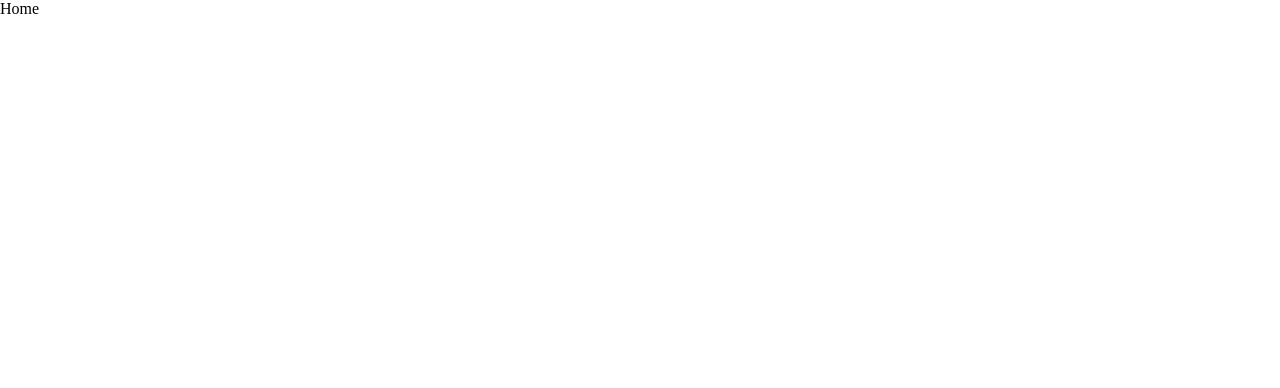
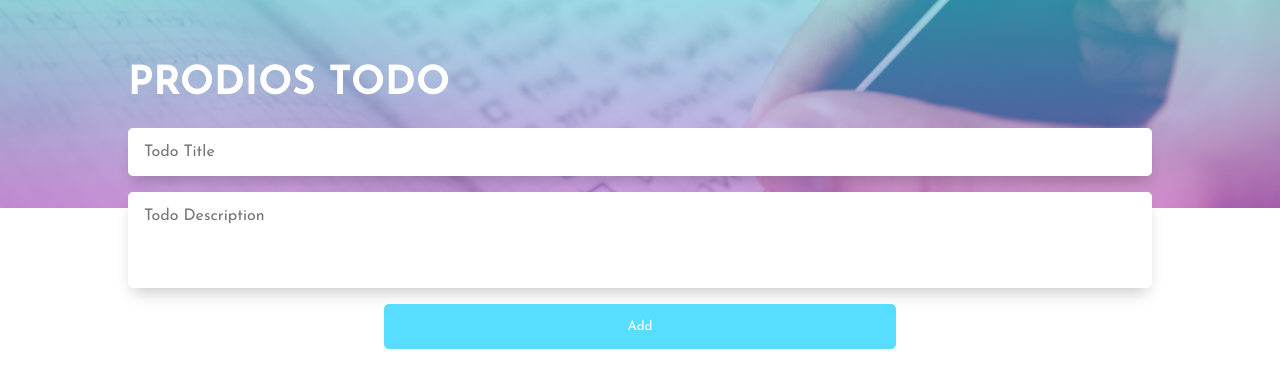
Before and after one commit to rockingrohit9639/prodios-todo, a React (Create React App) app: page / in a window 1280 px wide. Shown: the top 388 px of the page. Built offline with nearby package versions, Linux system fonts and the light colour scheme.

Commit message:
Added styling and input fields

```diff
--- a/package.json
+++ b/package.json
@@ -13,6 +13,7 @@
     "react": "^18.2.0",
     "react-dom": "^18.2.0",
     "react-scripts": "5.0.1",
+    "uuidv4": "^6.2.13",
     "web-vitals": "^2.1.4"
   },
   "scripts": {
--- /dev/null
+++ b/src/App.css
@@ -0,0 +1,77 @@
+.home {
+  width: 100%;
+  min-height: 100vh;
+  display: flex;
+  align-items: center;
+  flex-direction: column;
+  position: relative;
+  gap: 2rem;
+}
+
+.home__bg {
+  position: absolute;
+  width: 100%;
+  height: 13rem;
+  z-index: -1;
+  top: 0;
+  left: 0;
+}
+
+.bg__img {
+  width: 100%;
+  height: 100%;
+  object-fit: cover;
+}
+
+.overlay {
+  position: absolute;
+  width: 100%;
+  height: 100%;
+  background: linear-gradient(hsl(192, 100%, 67%), hsl(280, 87%, 65%));
+  opacity: 0.5;
+}
+
+.home__content {
+  width: 80vw;
+  flex-shrink: 0;
+  margin-top: 4rem;
+}
+
+.heading {
+  color: #fff;
+  font-size: 2.5rem;
+  text-transform: uppercase;
+}
+
+.inputForm {
+  display: flex;
+  align-items: center;
+  justify-content: center;
+  flex-direction: column;
+  margin-top: 1.5rem;
+}
+
+.input {
+  width: 100%;
+  border: none;
+  outline: none;
+  padding: 1rem;
+  border-radius: 5px;
+  margin-bottom: 1rem;
+  box-shadow: 0 10px 15px -5px rgba(0, 0, 0, 0.2);
+  resize: none;
+  font-family: "Josefin Sans", sans-serif;
+  font-size: 1rem;
+}
+
+.inputForm__button {
+  width: 50%;
+  border: none;
+  outline: none;
+  padding: 1rem;
+  border-radius: 5px;
+  font-family: "Josefin Sans", sans-serif;
+  color: #fff;
+  background: hsl(192, 100%, 67%);
+  cursor: pointer;
+}
--- a/src/App.js
+++ b/src/App.js
@@ -1,7 +1,34 @@
+import "./App.css";
+
 function App() {
   return (
     <div className="App">
-      Home
+      <main className="home">
+        <div className="home__bg">
+          <div className="overlay"></div>
+          <img src="/assets/bg.jpg" alt="bg" className="bg__img" />
+        </div>
+
+        <div className="home__content">
+          <h1 className="heading">prodios todo</h1>
+
+          <form className="inputForm">
+            <input
+              type="text"
+              className="input inputForm__title"
+              placeholder="Todo Title"
+            />
+
+            <textarea
+              rows="4"
+              className="input inputForm__desc"
+              placeholder="Todo Description"
+            ></textarea>
+
+            <button className="inputForm__button">Add</button>
+          </form>
+        </div>
+      </main>
     </div>
   );
 }
--- a/src/index.css
+++ b/src/index.css
@@ -1,5 +1,11 @@
+@import url("https://fonts.googleapis.com/css2?family=Josefin+Sans:wght@400;700&display=swap");
+
 * {
   margin: 0;
   padding: 0;
   box-sizing: border-box;
 }
+
+body {
+  font-family: "Josefin Sans", sans-serif;
+}
```
Also changed, not shown: public/assets/bg.jpg (added), 1 other file (tests, documents, lock files or other folders).
